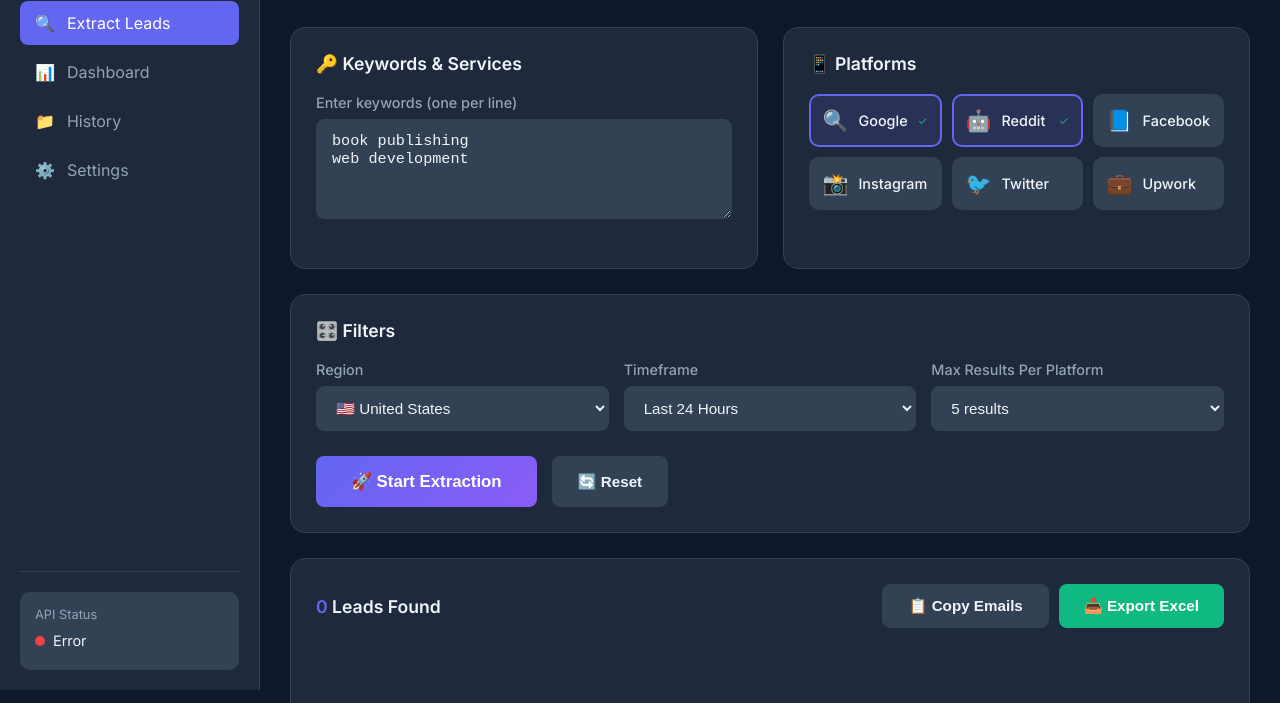
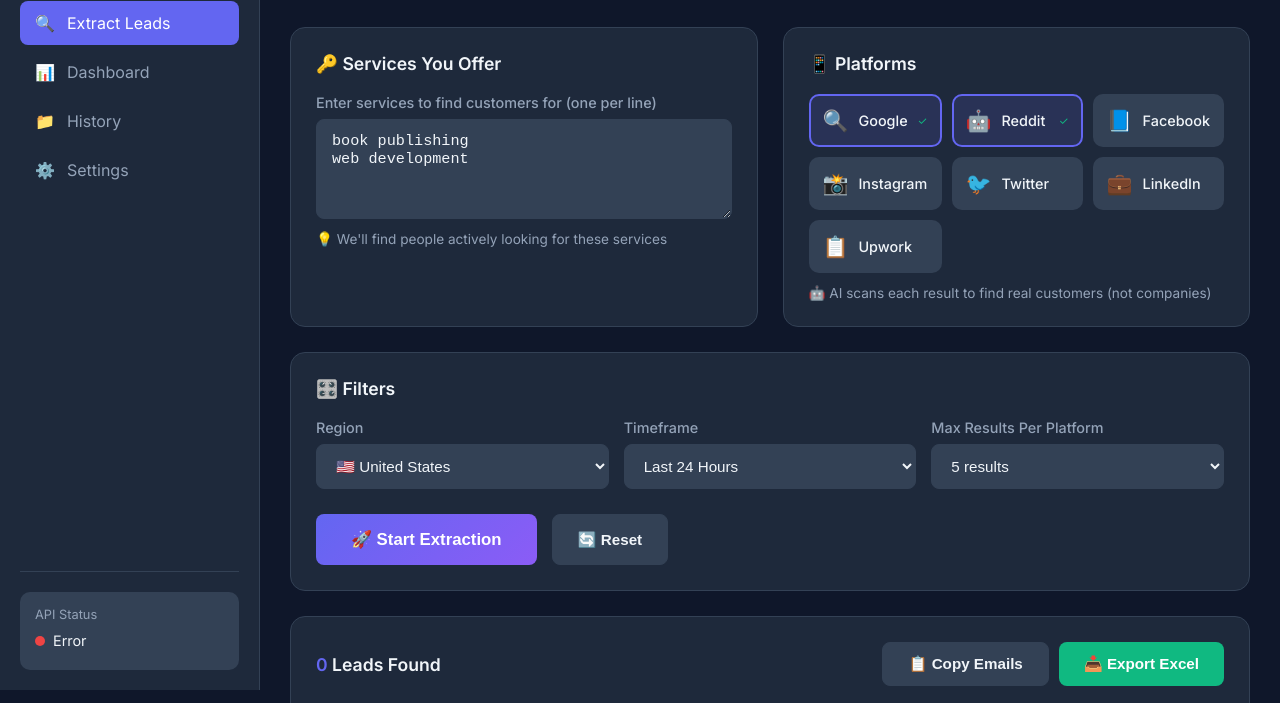
Before and after one commit to FahadImdad/Leadgen-pro, a website: page public/index.html in a window 1280 px wide. Shown: the part 110-813 px from the top of the page. Drawn offline with Linux system fonts and the light colour scheme; no server answers.

Commit message:
ui: update website copy - customers seeking services, add LinkedIn

```diff
--- a/public/index.html
+++ b/public/index.html
@@ -516,7 +516,7 @@
     <div class="header">
       <div>
         <h1>Extract Leads</h1>
-        <p style="color: var(--text-muted); margin-top: 5px;">Find fresh leads from multiple platforms</p>
+        <p style="color: var(--text-muted); margin-top: 5px;">🎯 Find customers actively seeking your services — powered by AI</p>
       </div>
       <div class="header-stats">
         <div class="stat-card">
@@ -533,15 +533,18 @@
     <div class="extraction-panel">
       <!-- Keywords Card -->
       <div class="card">
-        <div class="card-title">🔑 Keywords & Services</div>
+        <div class="card-title">🔑 Services You Offer</div>
         <div class="form-group">
-          <label class="form-label">Enter keywords (one per line)</label>
+          <label class="form-label">Enter services to find customers for (one per line)</label>
           <textarea class="form-input" id="keywords" placeholder="book publishing
 web development
 marketing services
 graphic design
 illustration services">book publishing
 web development</textarea>
+          <p style="color: var(--text-muted); font-size: 0.85rem; margin-top: 8px;">
+            💡 We'll find people actively looking for these services
+          </p>
         </div>
       </div>
 
@@ -577,11 +580,19 @@ web development</textarea>
             <span class="platform-name">Twitter</span>
           </label>
           <label class="platform-item">
+            <input type="checkbox" name="platform" value="linkedin">
+            <span class="platform-icon">💼</span>
+            <span class="platform-name">LinkedIn</span>
+          </label>
+          <label class="platform-item">
             <input type="checkbox" name="platform" value="upwork">
-            <span class="platform-icon">💼</span>
+            <span class="platform-icon">📋</span>
             <span class="platform-name">Upwork</span>
           </label>
         </div>
+        <p style="color: var(--text-muted); font-size: 0.85rem; margin-top: 12px;">
+          🤖 AI scans each result to find real customers (not companies)
+        </p>
       </div>
 
       <!-- Filters Card -->
@@ -653,12 +664,12 @@ web development</textarea>
           <table>
             <thead>
               <tr>
-                <th>Name</th>
+                <th>Customer Name</th>
                 <th>Email</th>
                 <th>Phone</th>
                 <th>Source</th>
-                <th>Service/Query</th>
-                <th>Title</th>
+                <th>Looking For</th>
+                <th>Post Title</th>
                 <th>Link</th>
               </tr>
             </thead>
```
